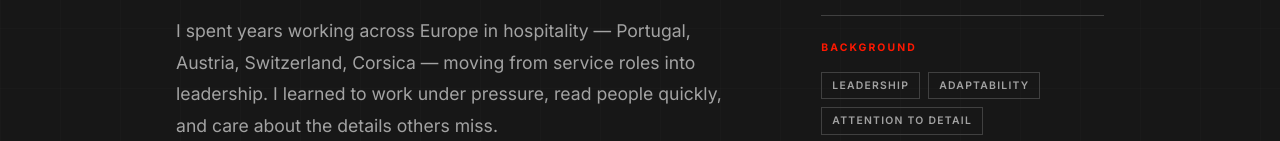
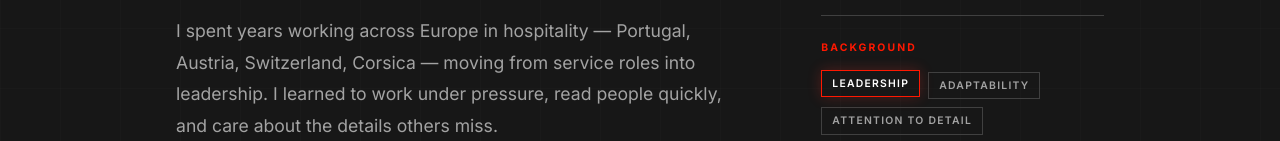
Before and after one commit to wezzi21/Personal-Page-, a React (Vite) app: page / in a window 1280 px wide. In both pictures the pointer is over the element "LEADERSHIP". Shown: the part 5018-5159 px from the top of the page. Built offline with nearby package versions, Linux system fonts and the light colour scheme; the HTML template or start-up script is replaced by a standard one; a web font is replaced by a local one.

Commit message:
Add hover effects to about quality tags

```diff
--- a/src/App.tsx
+++ b/src/App.tsx
@@ -970,6 +970,7 @@ function About() {
               {qualities.map((q) => (
                 <span
                   key={q}
+                  className="quality-tag"
                   style={{
                     fontFamily: "Inter",
                     fontWeight: 600,
--- a/src/index.css
+++ b/src/index.css
@@ -197,6 +197,18 @@ html {
 /* Social icon link */
 .presentation-nav-group {
   gap: 1.5rem;
+}
+
+.quality-tag {
+  transition: transform 180ms ease, color 180ms ease, border-color 180ms ease, box-shadow 180ms ease;
+}
+
+.quality-tag:hover,
+.quality-tag:focus-visible {
+  color: var(--white) !important;
+  border-color: var(--red) !important;
+  transform: translateY(-2px);
+  box-shadow: 0 0 14px rgba(255, 50, 40, 0.24);
 }
 
 .story-nav-item {
```
